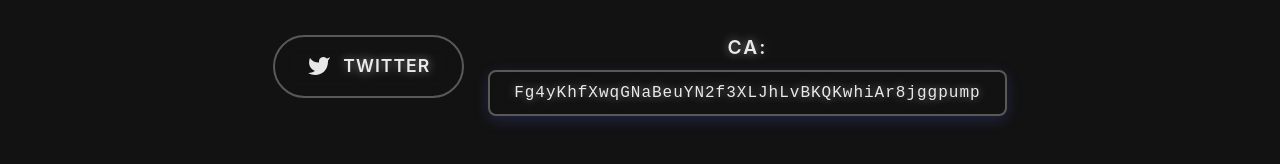
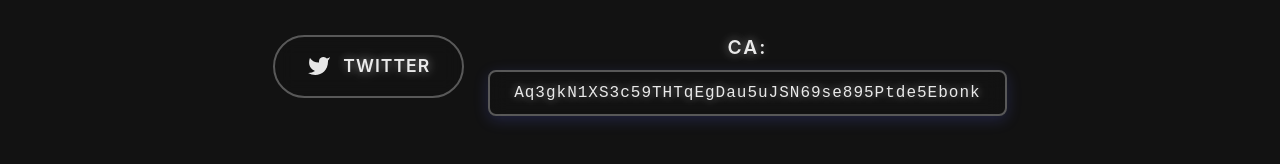
Before and after one commit to a05cramer-ctrl/Somali-Surfer, a React (Vite) app: page / in a window 1280 px wide. Shown: the part 1275-1439 px from the top of the page. Built offline with nearby package versions, Linux system fonts and the light colour scheme; the HTML template or start-up script is replaced by a standard one.

Commit message:
Update wallet address in App component

```diff
--- a/src/App.tsx
+++ b/src/App.tsx
@@ -8,7 +8,7 @@ import './App.css'
 
 function App() {
   const [copied, setCopied] = useState(false)
-  const walletAddress = 'Fg4yKhfXwqGNaBeuYN2f3XLJhLvBKQKwhiAr8jggpump'
+  const walletAddress = 'Aq3gkN1XS3c59THTqEgDau5uJSN69se895Ptde5Ebonk'
 
   const handleCopy = async () => {
     try {
```
